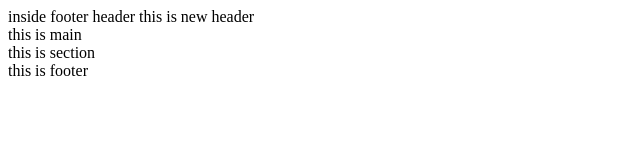
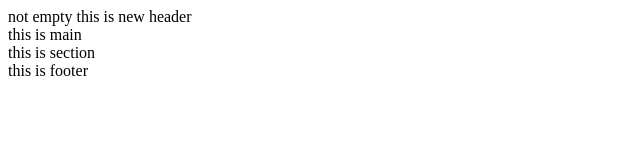
Before and after one commit to eugeneborodko/vetki, a plain HTML site: page index.html in a window 1280 px wide. Shown: the whole page, without its empty margins (0-640 px from the left). Drawn offline with Linux system fonts and the light colour scheme.

Commit message:
feat: add not empty

```diff
--- a/index.html
+++ b/index.html
@@ -10,7 +10,7 @@
 
 <body>
   <header>
-    <span>inside footer header</span>
+    <span>not empty</span>
     this is new header
   </header>
   <main>this is main</main>
```
